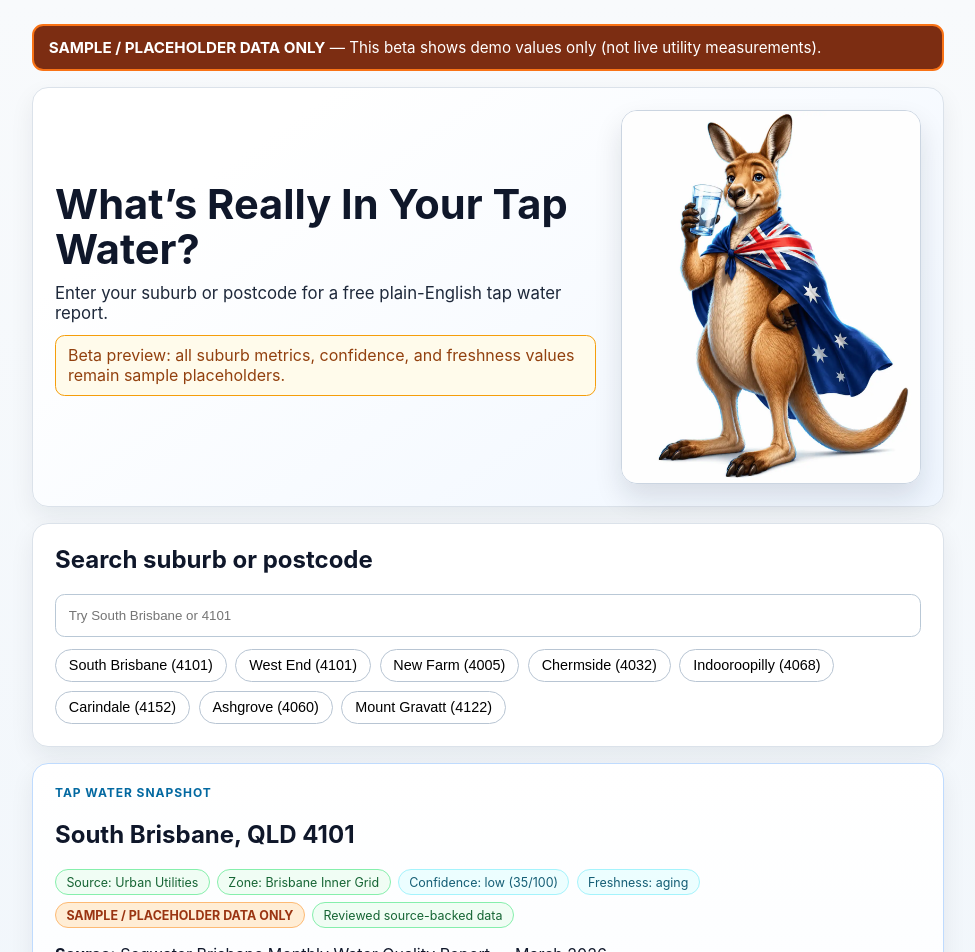
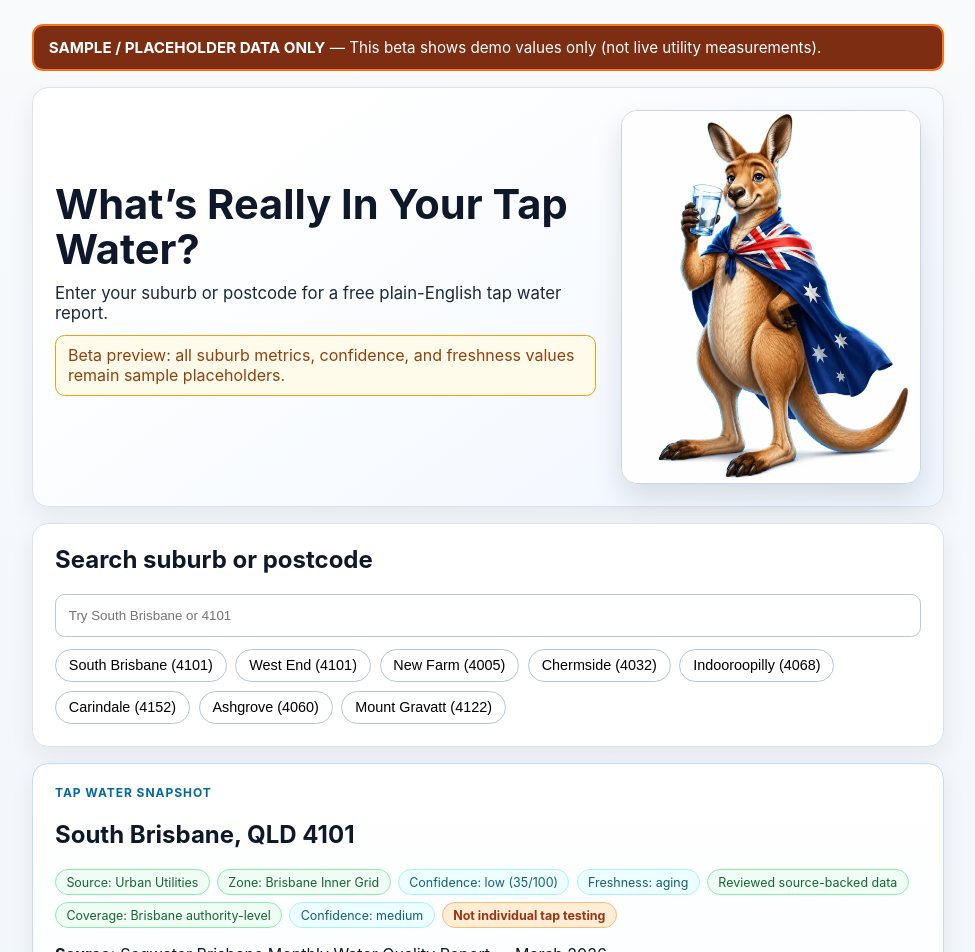
Before and after one commit to JIlaWater/whats-in-my-tap-water, a React (Vite) app: page / in a window 1280 px wide. Shown: the top 952 px of the page, without its empty margins (152-1127 px from the left). Built offline with nearby package versions, Linux system fonts and the light colour scheme.

Commit message:
Improve suburb search no-result UX and reviewed Brisbane badges

```diff
--- a/src/App.tsx
+++ b/src/App.tsx
@@ -55,7 +55,7 @@ export const App = () => {
       .slice(0, 10);
   }, [query]);
 
-  const activeSuburbId = route.type === 'report' ? route.suburbId : suggestions[0]?.id ?? suburbs[0]?.id;
+  const activeSuburbId = route.type === 'report' ? route.suburbId : suburbs[0]?.id;
   const suburb = suburbs.find((s) => s.id === activeSuburbId);
   const mapping = suburbMappings.find((m) => m.suburbId === activeSuburbId);
   const authority = authorities.find((a) => a.id === mapping?.authorityId);
@@ -152,7 +152,15 @@ export const App = () => {
       <section className="searchPanel card">
         <h2>Search suburb or postcode</h2>
         <input placeholder="Try South Brisbane or 4101" value={query} onChange={(e) => setQuery(e.target.value)} />
-        <div className="chips">{suggestions.map((s) => <button key={s.id} onClick={() => openReport(s.id)}>{s.suburb} ({s.postcode})</button>)}</div>
+        {suggestions.length > 0 ? (
+          <div className="chips">{suggestions.map((s) => <button key={s.id} onClick={() => openReport(s.id)}>{s.suburb} ({s.postcode})</button>)}</div>
+        ) : (
+          <div className="searchNoResults">
+            <p><strong>We don’t have that suburb in the beta dataset yet.</strong></p>
+            <p>This beta currently includes a small set of Brisbane/SEQ suburbs while source-backed coverage is being built.</p>
+            <p>Try South Brisbane, New Farm, West End or Carindale</p>
+          </div>
+        )}
       </section>
 
       <section className="card snapshot" aria-label="Tap Water Snapshot">
@@ -163,8 +171,16 @@ export const App = () => {
           <span className="badge trust">Zone: {supplyZone.displayName}</span>
           <span className="badge">Confidence: {report.confidence.level} ({report.confidence.scoreOutOf100}/100)</span>
           <span className="badge">Freshness: {report.sourceFreshness.staleness}</span>
-          <span className="badge warn">{SAMPLE_LABEL}</span>
-          {hasReviewedRecords ? <span className="badge trust">Reviewed source-backed data</span> : null}
+          {hasReviewedRecords ? (
+            <>
+              <span className="badge trust">Reviewed source-backed data</span>
+              <span className="badge trust">Coverage: Brisbane authority-level</span>
+              <span className="badge">Confidence: medium</span>
+              <span className="badge warn">Not individual tap testing</span>
+            </>
+          ) : (
+            <span className="badge warn">{SAMPLE_LABEL}</span>
+          )}
         </div>
         {hasReviewedRecords ? (
           <>
--- a/src/seedData.ts
+++ b/src/seedData.ts
@@ -20,6 +20,7 @@ export const suburbs: AustralianSuburb[] = [
   { id: 'au-qld-mount-gravatt-4122', suburb: 'Mount Gravatt', state: 'QLD', postcode: '4122', lga: 'Brisbane City', region: 'Brisbane', dataLabel: SAMPLE },
   { id: 'au-qld-sunnybank-4109', suburb: 'Sunnybank', state: 'QLD', postcode: '4109', lga: 'Brisbane City', region: 'Brisbane', dataLabel: SAMPLE },
   { id: 'au-qld-manly-west-4179', suburb: 'Manly West', state: 'QLD', postcode: '4179', lga: 'Brisbane City', region: 'Brisbane', dataLabel: SAMPLE },
+  { id: 'au-qld-rocklea-4106', suburb: 'Rocklea', state: 'QLD', postcode: '4106', lga: 'Brisbane City', region: 'Brisbane', dataLabel: SAMPLE },
   { id: 'au-qld-ipswich-4305', suburb: 'Ipswich', state: 'QLD', postcode: '4305', lga: 'Ipswich City', region: 'SEQ', dataLabel: SAMPLE },
   { id: 'au-qld-springfield-lakes-4300', suburb: 'Springfield Lakes', state: 'QLD', postcode: '4300', lga: 'Ipswich City', region: 'SEQ', dataLabel: SAMPLE },
   { id: 'au-qld-logan-central-4114', suburb: 'Logan Central', state: 'QLD', postcode: '4114', lga: 'Logan City', region: 'SEQ', dataLabel: SAMPLE },
```
